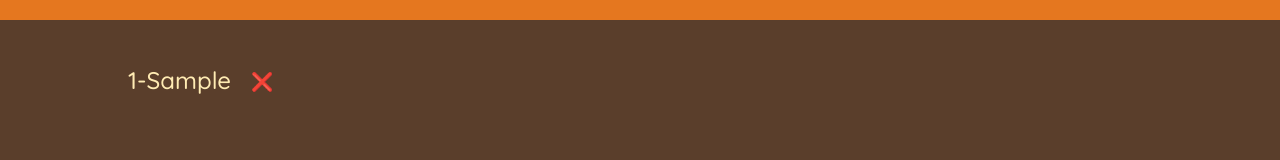
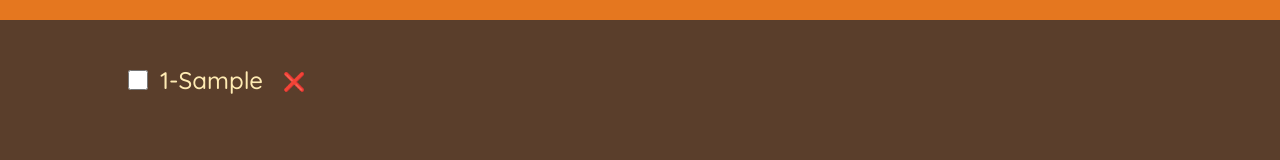
Before and after one commit to medazza/React-course-by-jonasschmedtmann, a React (Create React App) app in the folder 05-travel-list/: page / in a window 1280 px wide. Both pictures are taken after typing "Sample" into the empty fields and a click on the button "ADD". Shown: the part 257-417 px from the top of the page. Built offline with nearby package versions, Linux system fonts and the light colour scheme.

Commit message:
parent-child communication

```diff
--- a/05-travel-list/src/App.js
+++ b/05-travel-list/src/App.js
@@ -16,11 +16,26 @@
     setItems(items.filter((item) => item.id !== id));
   }
 
+  function handleToggleItem(id) {
+    setItems(
+      items.map((item) => {
+        if (item.id === id) {
+          return { ...item, packed: !item.packed };
+        }
+        return item;
+      })
+    );
+  }
+
   return (
     <div className="app">
       <Logo />
       <Form onAddItems={handleAddItems} />
-      <PackingList items={items} onDeleteItem={handleRemoveItems} />
+      <PackingList
+        items={items}
+        onDeleteItem={handleRemoveItems}
+        onToggleItem={handleToggleItem}
+      />
       <Stats />
     </div>
   );
@@ -70,21 +85,31 @@
   );
 }
 
-function PackingList({ items, onDeleteItem }) {
+function PackingList({ items, onDeleteItem, onToggleItem }) {
   return (
     <div className="list">
       <ul>
         {items.map((item) => (
-          <Item key={item.id} item={item} onDeleteItem={onDeleteItem} />
+          <Item
+            key={item.id}
+            item={item}
+            onDeleteItem={onDeleteItem}
+            onToggleItem={onToggleItem}
+          />
         ))}
       </ul>
     </div>
   );
 }
 
-function Item({ item, onDeleteItem }) {
+function Item({ item, onDeleteItem, onToggleItem }) {
   return (
     <li>
+      <input
+        type="checkbox"
+        value={item.packed}
+        onChange={() => onToggleItem(item.id)}
+      />
       <span style={item.packed ? { textDecoration: "line-through" } : {}}>
         {item.quantity}-{item.description}
       </span>
```
